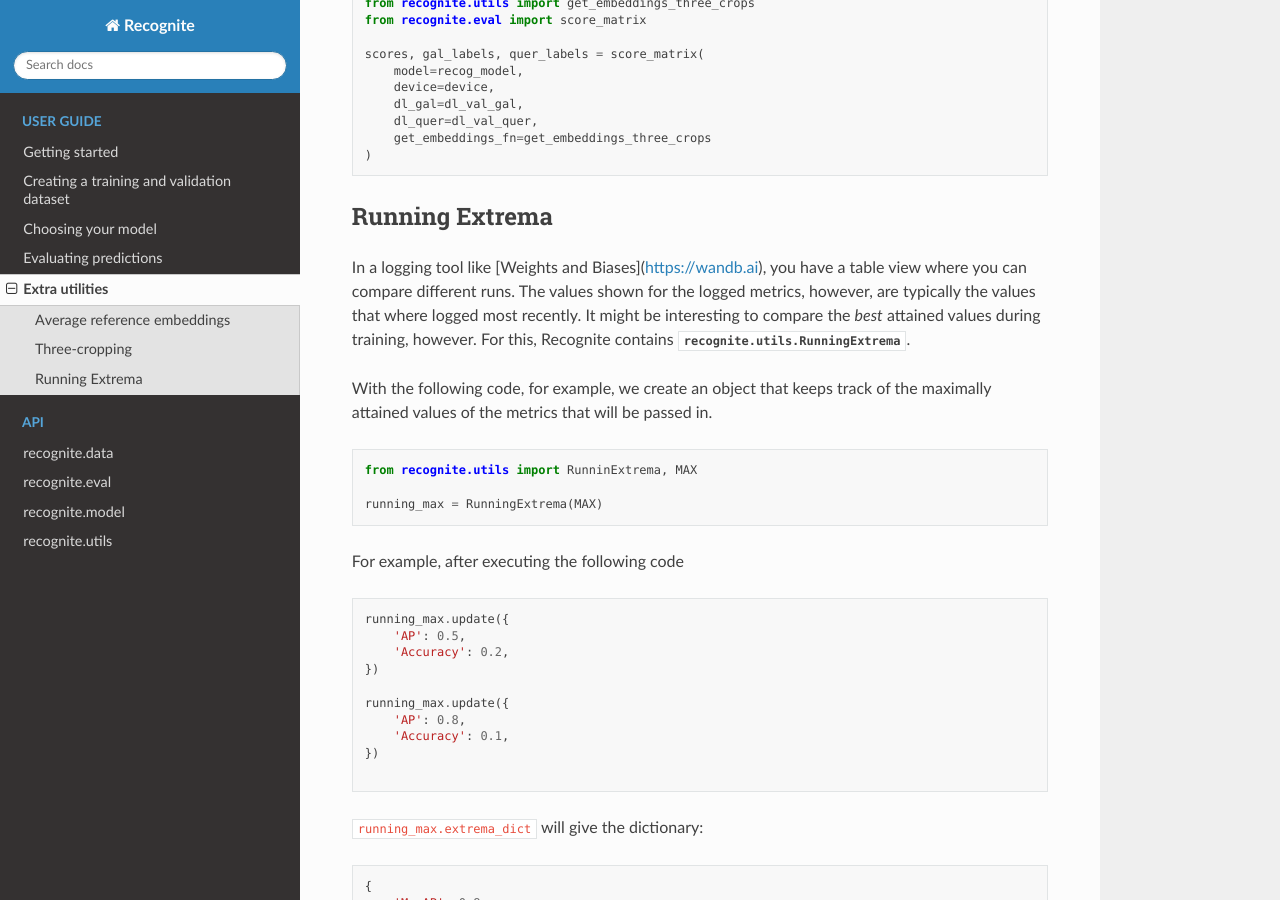
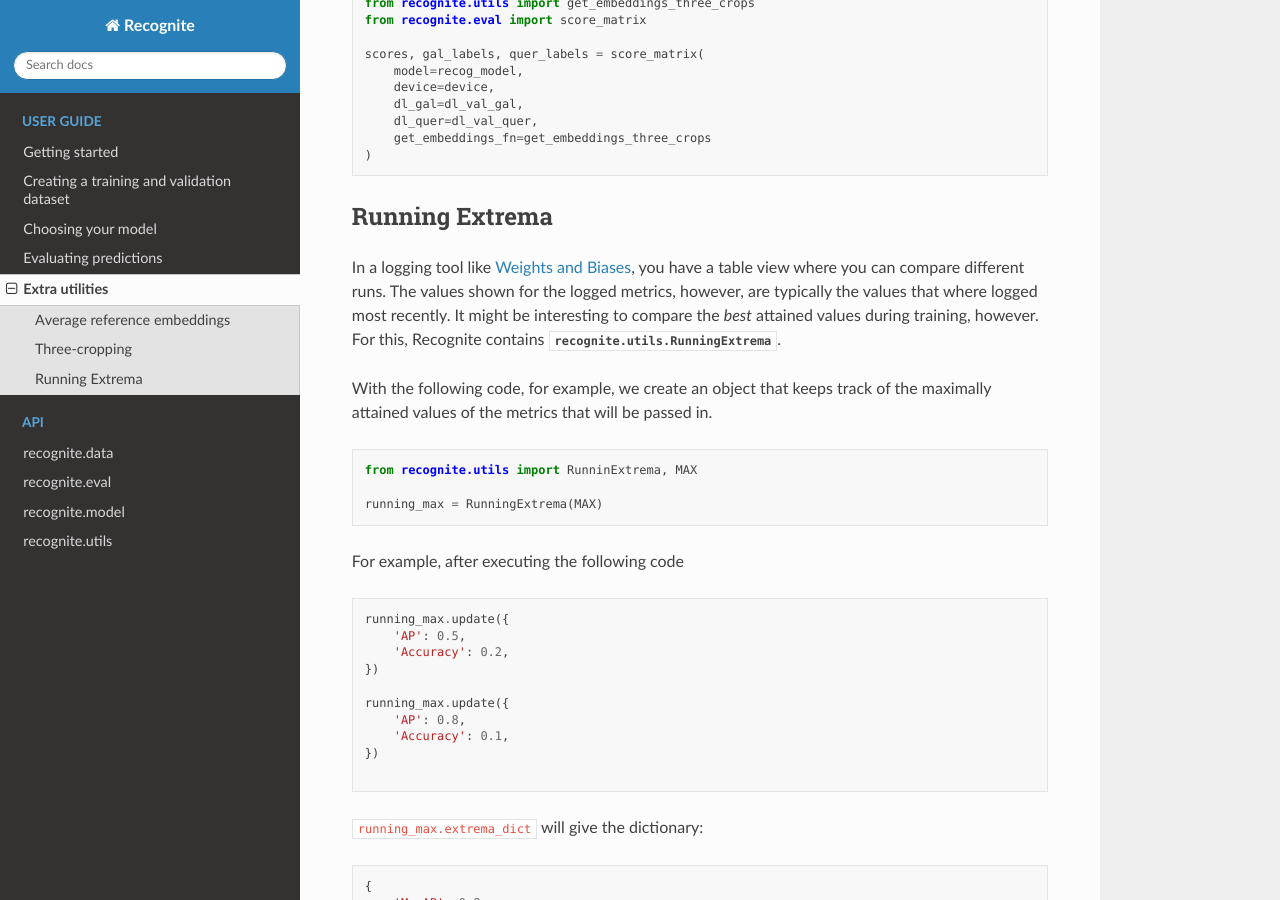
Before and after one commit to florisdf/inid, a Sphinx documentation site: the page built from docs/guide/05-utils.md, in a window 1280 px wide and 900 px high, scrolled down 1927 px. Built offline with Sphinx 7.4.7 and the Read the Docs theme 2.0.0, drawn with Linux system fonts in a browser that asks for light colours.

Commit message:
Fix link

````diff
--- a/docs/guide/05-utils.md
+++ b/docs/guide/05-utils.md
@@ -98,7 +98,7 @@ scores, gal_labels, quer_labels = score_matrix(
 ## Running Extrema
 
 ```{eval-rst}
-In a logging tool like [Weights and Biases](https://wandb.ai), you have a table view where you can compare different runs. The values shown for the logged metrics, however, are typically the values that where logged most recently. It might be interesting to compare the *best* attained values during training, however. For this, Recognite contains :class:`recognite.utils.RunningExtrema`.
+In a logging tool like `Weights and Biases <https://wandb.ai>`_, you have a table view where you can compare different runs. The values shown for the logged metrics, however, are typically the values that where logged most recently. It might be interesting to compare the *best* attained values during training, however. For this, Recognite contains :class:`recognite.utils.RunningExtrema`.
 
 With the following code, for example, we create an object that keeps track of the maximally attained values of the metrics that will be passed in.
 ```
````
